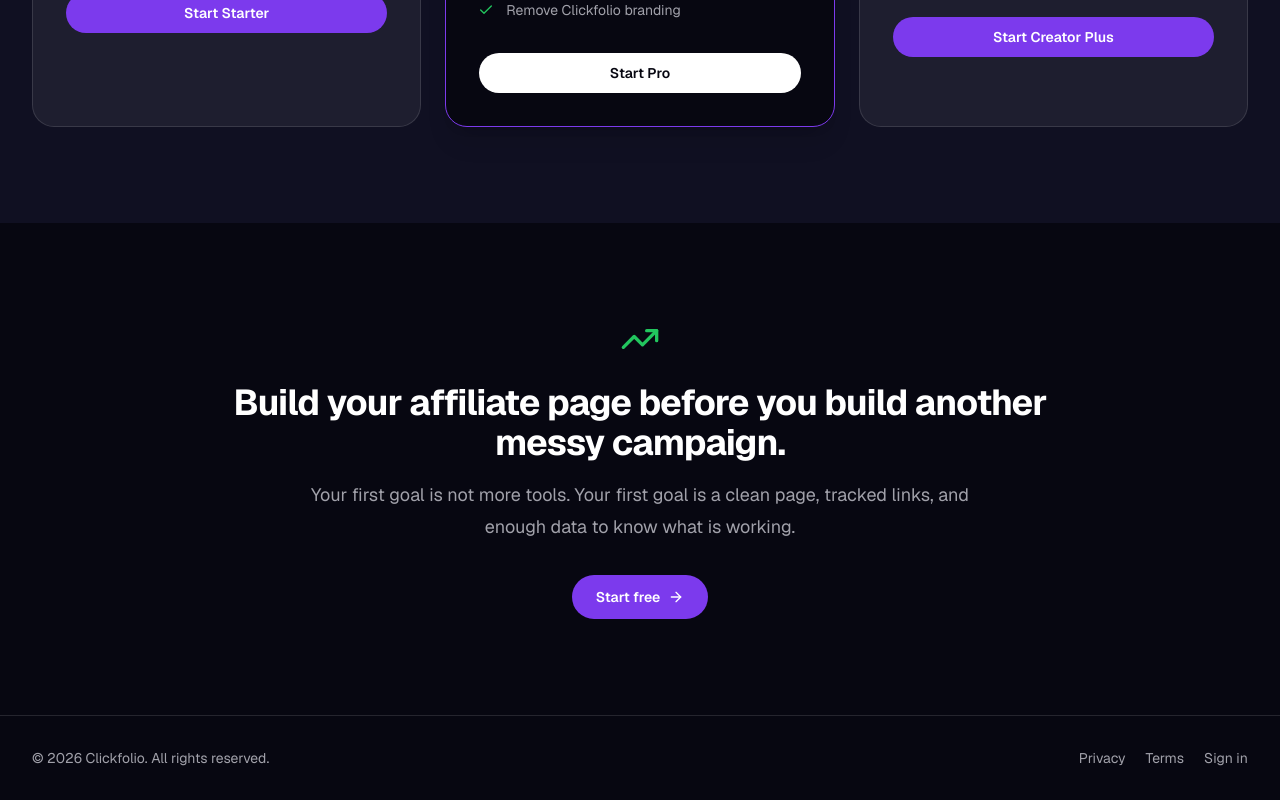
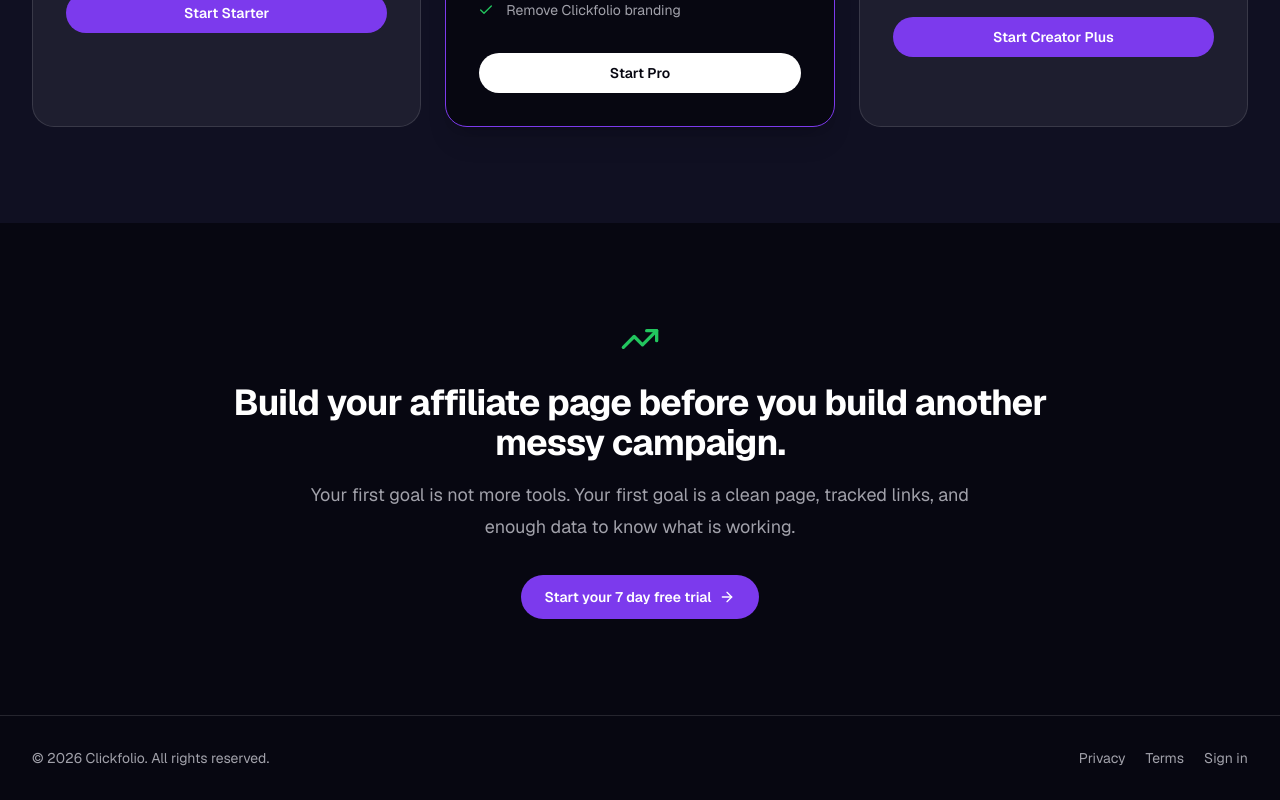
Before and after one commit to ghost-sys-coder/click-folio-affiliate-project-saas, a Next.js app: page / in a window 1280 px wide. Shown: the part 3901-4701 px from the top of the page. Built offline with nearby package versions, Linux system fonts and the light colour scheme; no server answers.

Commit message:
Fix auth pages flashing when the user is signed in

```diff
--- a/app/(auth)/layout.tsx
+++ b/app/(auth)/layout.tsx
@@ -1,12 +1,25 @@
-import React from 'react';
-import AuthImageRotator from '@/components/shared/AuthImageRotator';
-import { appThemes } from '@/lib/themes';
+import React from "react";
+import { auth } from "@clerk/nextjs/server";
+import { redirect } from "next/navigation";
+
+import AuthImageRotator from "@/components/shared/AuthImageRotator";
+import { getOnboardingStateByClerkUserId } from "@/db/profiles";
+import { appThemes } from "@/lib/themes";
 
 interface AuthLayoutProps {
     children: React.ReactNode
 }
 
-const AuthLayout = ({ children }: AuthLayoutProps) => {
+export const dynamic = "force-dynamic";
+
+const AuthLayout = async ({ children }: AuthLayoutProps) => {
+    const { userId } = await auth();
+
+    if (userId) {
+        const onboardingState = await getOnboardingStateByClerkUserId(userId);
+
+        redirect(onboardingState.profileId ? "/admin" : "/onboarding");
+    }
 
     return (
         <div data-theme={appThemes.signalPurple} className="grid min-h-screen grid-cols-1 bg-background text-foreground md:grid-cols-2">
--- a/components/homepage/CTASection.tsx
+++ b/components/homepage/CTASection.tsx
@@ -19,7 +19,7 @@ const CTASection = () => {
                         href="/sign-up"
                         className="inline-flex items-center justify-center rounded-full bg-primary px-6 py-3 text-sm font-semibold text-primary-foreground transition hover:bg-primary-hover"
                     >
-                        Start free
+                        Start your 7 day free trial
                         <ArrowRight className="ml-2 h-4 w-4" />
                     </Link>
                 </div>
```
